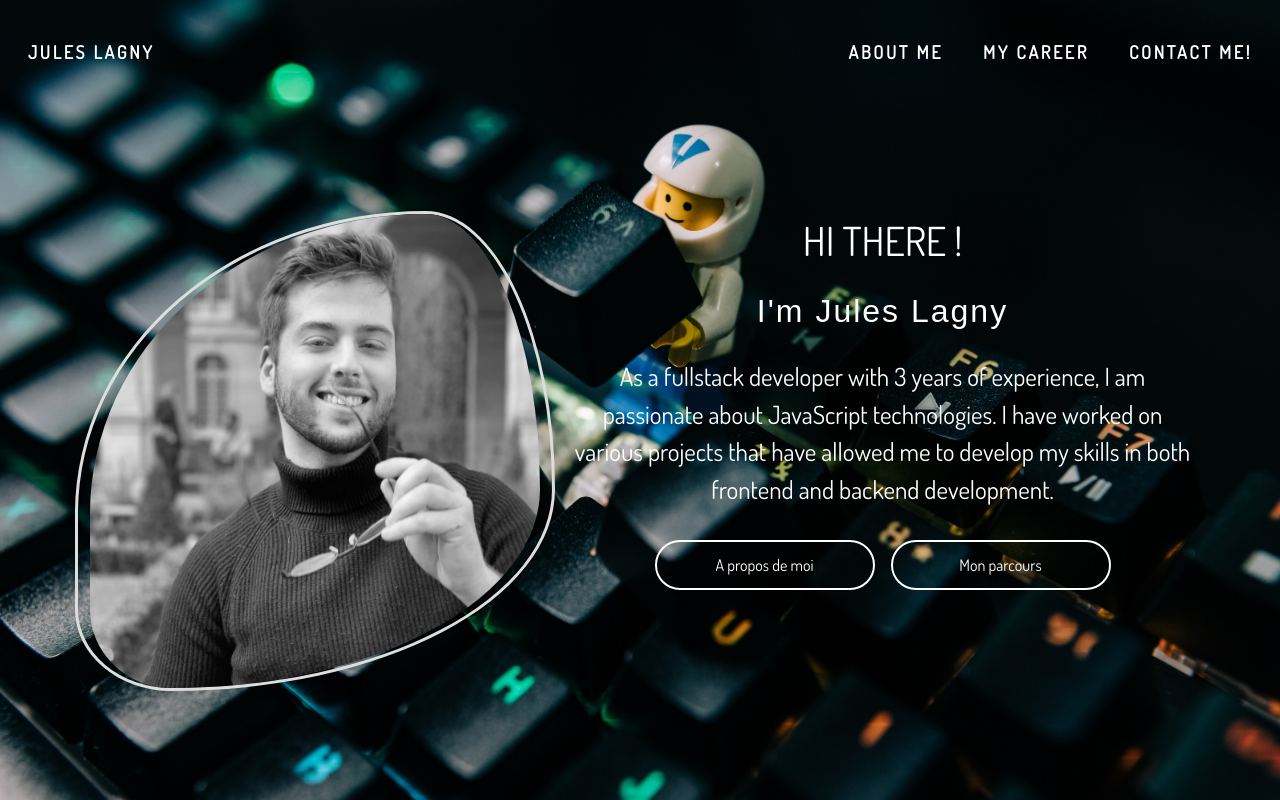
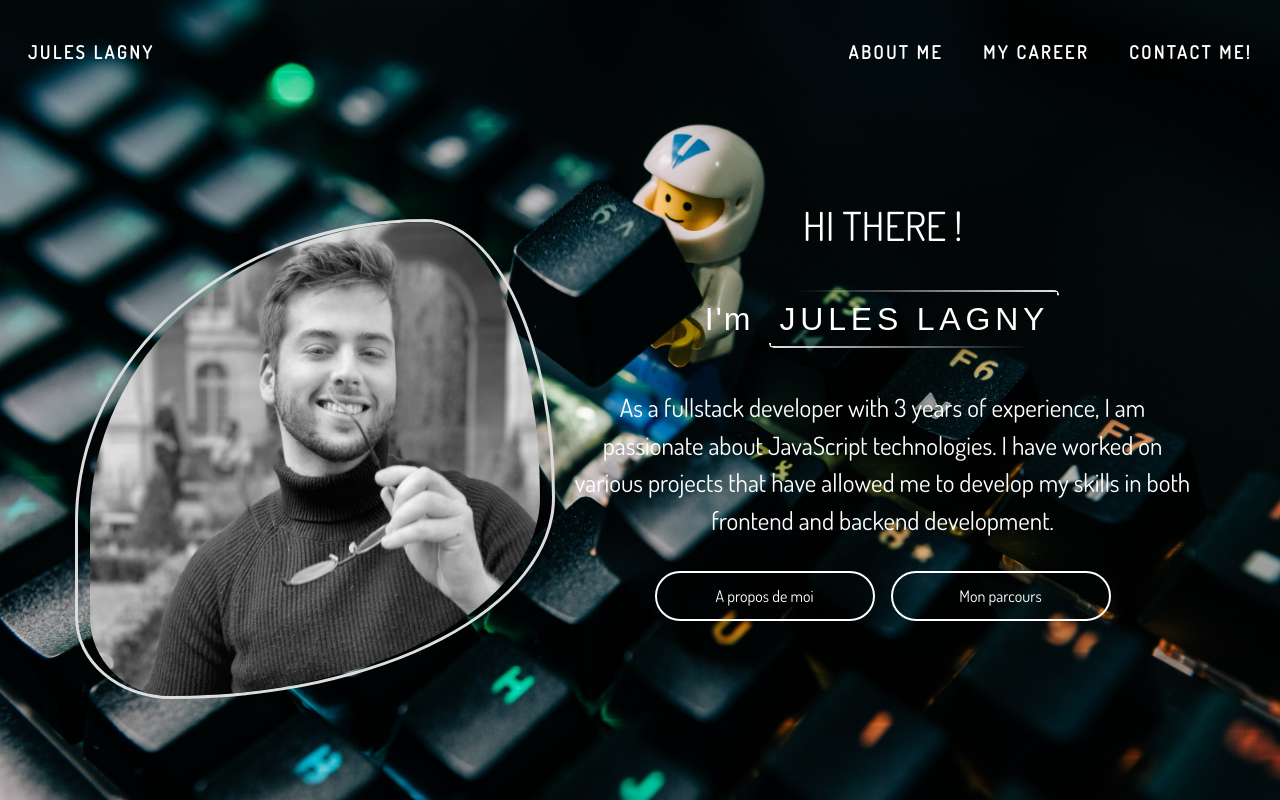
Before and after one commit to RaEace/Portfolio, a React (Vite) app: page / in a window 1280 px wide. Built offline with nearby package versions, Linux system fonts and the light colour scheme.

Commit message:
feat: remove nav animation + put presentation animation

```diff
--- /dev/null
+++ b/src/components/text-animation/TextWithAnimation.css
@@ -0,0 +1,95 @@
+.card {
+  position: relative;
+  background: transparent;
+  overflow: hidden;
+  padding: 10px;
+  text-transform: uppercase;
+  text-decoration: none;
+  color: #fff;
+  letter-spacing: 0.15em;
+}
+
+.card body {
+  display: flex;
+  justify-content: center;
+  align-items: center;
+  min-height: 100vh;
+}
+
+.card span:nth-child(1) {
+  position: absolute;
+  top: 0;
+  left: 0;
+  width: 100%;
+  height: 2px;
+  background: linear-gradient(to right, transparent, #ffffff);
+  animation: animate_one 10s linear infinite;
+}
+
+@keyframes animate_one {
+  0% {
+    transform: translateX(-100%);
+  }
+  100% {
+    transform: translateX(100%);
+  }
+}
+
+.card span:nth-child(2) {
+  position: absolute;
+  top: 0;
+  right: 0;
+  width: 2px;
+  height: 100%;
+  background: linear-gradient(to bottom, transparent, #ffffff);
+  animation: animate_two 10s linear infinite;
+  animation-delay: 5s;
+}
+
+@keyframes animate_two {
+  0% {
+    transform: translateY(-100%);
+  }
+  100% {
+    transform: translateY(100%);
+  }
+}
+
+.card span:nth-child(3) {
+  position: absolute;
+  bottom: 0;
+  left: 0;
+  width: 100%;
+  height: 2px;
+  background: linear-gradient(to left, transparent, #ffffff);
+  animation: animate_three 10s linear infinite;
+}
+
+@keyframes animate_three {
+  0% {
+    transform: translateX(100%);
+  }
+  100% {
+    transform: translateX(-100%);
+  }
+}
+
+.card span:nth-child(4) {
+  position: absolute;
+  top: 0;
+  left: 0;
+  width: 2px;
+  height: 100%;
+  background: linear-gradient(to top, transparent, #ffffff);
+  animation: animate_four 10s linear infinite;
+  animation-delay: 5s;
+}
+
+@keyframes animate_four {
+  0% {
+    transform: translateY(100%);
+  }
+  100% {
+    transform: translateY(-100%);
+  }
+}
--- /dev/null
+++ b/src/components/text-animation/TextWithAnimation.tsx
@@ -0,0 +1,18 @@
+import "./TextWithAnimation.css";
+type NavigationLogoProps = {
+  text: string;
+};
+
+const TextWithAnimation: React.FC<NavigationLogoProps> = ({ text }) => {
+  return (
+    <div className="card">
+      <span></span>
+      <span></span>
+      <span></span>
+      <span></span>
+      {text}
+    </div>
+  );
+};
+
+export default TextWithAnimation;
--- a/src/pages/Home/components/description/Description.css
+++ b/src/pages/Home/components/description/Description.css
@@ -15,6 +15,15 @@ h2 {
 
 p {
   font-size: 25px;
+}
+
+.presentation-layout {
+  display: flex;
+  flex-direction: row;
+  justify-content: center;
+  gap: 1rem;
+  align-items: center;
+  padding: 2rem;
 }
 
 .hi-there {
--- a/src/pages/Home/components/description/Description.tsx
+++ b/src/pages/Home/components/description/Description.tsx
@@ -1,11 +1,12 @@
+import TextWithAnimation from "../../../../components/text-animation/TextWithAnimation";
 import "./Description.css";
 
 const Description: React.FC = () => {
   return (
     <div className="text-layout">
       <h2>HI THERE !</h2>
-      <h1>
-        I'm <span>Jules Lagny</span>
+      <h1 className="presentation-layout">
+        I'm <TextWithAnimation text="Jules Lagny" />
       </h1>
       <p>
         As a fullstack developer with 3 years of experience, I am passionate
--- a/src/pages/Home/components/home-picture/HomePicture.css
+++ b/src/pages/Home/components/home-picture/HomePicture.css
@@ -20,7 +20,7 @@
 
 .img-zoom:hover {
   filter: grayscale(0%);
-  transform: scale(1.5) rotate(360deg);
+  transform: scale(1.35) rotate(360deg);
 }
 
 @media (max-width: 1200px) {
```
